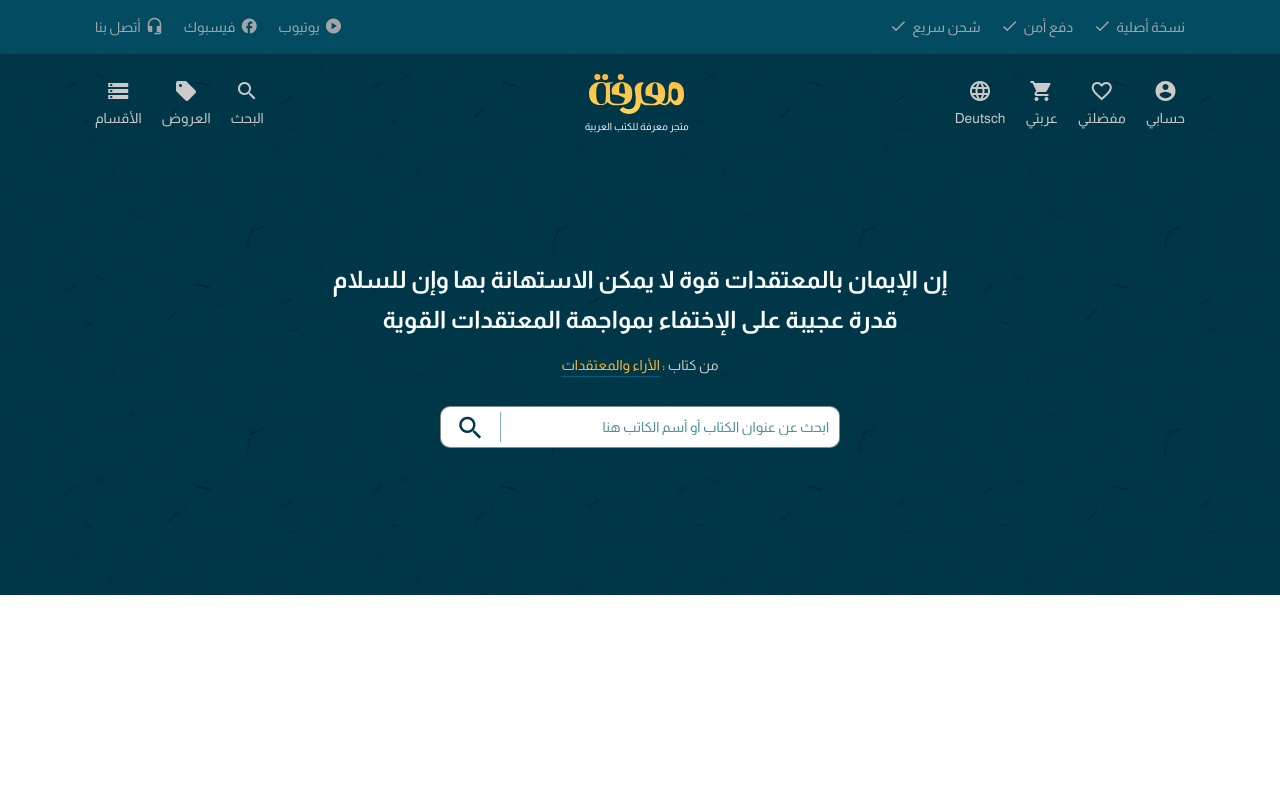
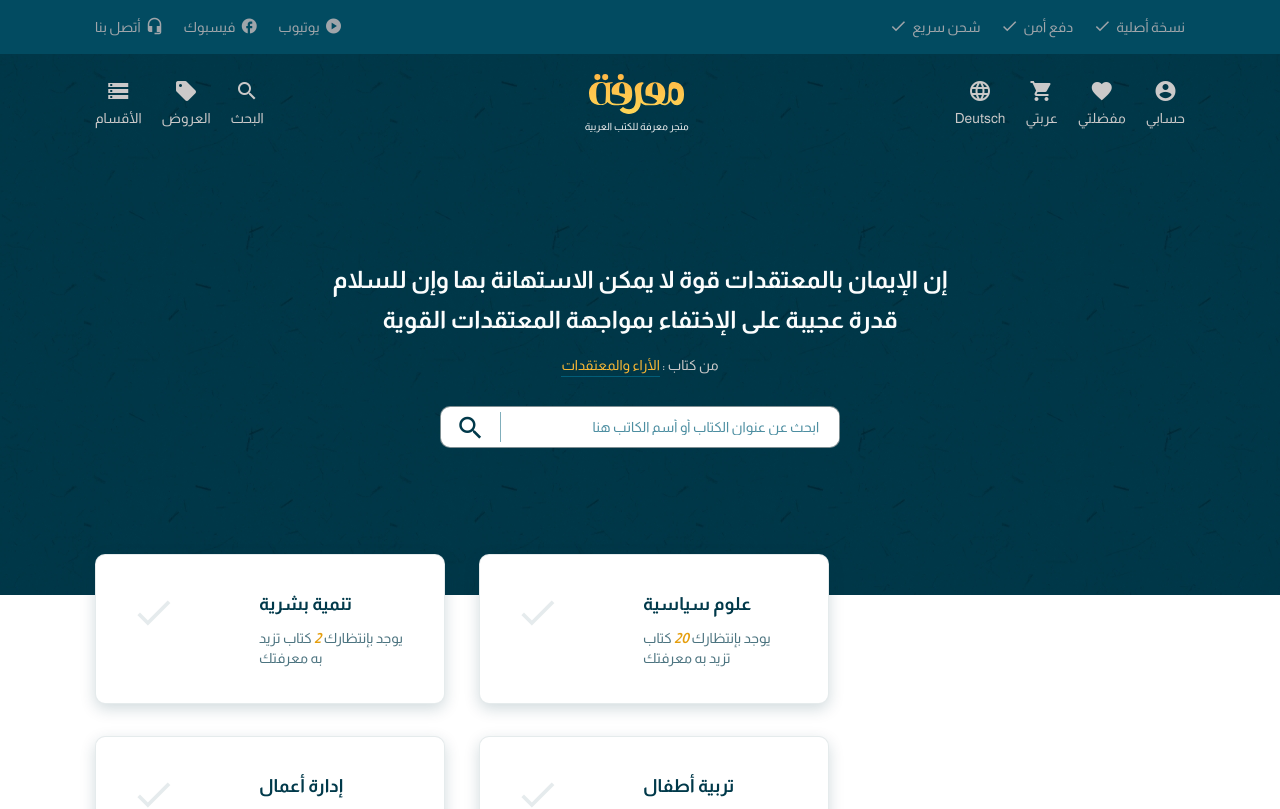
Before and after one commit to Moha-Agha/PR-marifa-F, a React (Create React App) app: page / in a window 1280 px wide. Shown: the top 809 px of the page. Built offline with nearby package versions, Linux system fonts and the light colour scheme; the HTML template or start-up script is replaced by a standard one.

Commit message:
add section card without icon

```diff
--- a/src/localization/ar/Language.js
+++ b/src/localization/ar/Language.js
@@ -19,3 +19,7 @@ export const QUOTE_LOCA = {
 export const SEARCH_LOCA = {
                         "searchPlaceholder":"ابحث عن عنوان الكتاب أو أسم الكاتب هنا",
                         }
+export const SECTION_CARD_LOCA = {
+                        "thereIs":"يوجد بإنتظارك",
+                        "ToIncreaseYourKnowledge":"كتاب تزيد به معرفتك",
+                        }
--- a/src/screens/home/Home.js
+++ b/src/screens/home/Home.js
@@ -1,10 +1,19 @@
 import React from 'react';
 import HeroImage from './components/heroImage/HeroImage';
+import SectionCard from '../../shared/sectionCard/SectionCard';
 
 const Home = () => {
     return (
         <>
             <HeroImage/>
+           <div className="sections-cards container">
+               <SectionCard title="تنمية بشرية" content="2"/>
+               <SectionCard title="علوم سياسية" content="20"/>
+               <SectionCard title="إدارة أعمال" content="51"/>
+               <SectionCard title="تربية أطفال" content="9"/>
+               <SectionCard title="روايات ادبية" content="19"/>
+               <SectionCard title="عرض كل الأقسام" content="2"/>
+           </div>
         </>
     )
 }
--- a/src/screens/home/components/search/search.scss
+++ b/src/screens/home/components/search/search.scss
@@ -24,7 +24,7 @@
         width: 340px ;
         border: none;
         direction: $direction;
-        padding: 0 10px;
+        padding: 0 20px 0 0;
         font-size: map-get($font-sizes, 'xs' );
 
         &::placeholder{
--- a/src/shared/nav/Nav.js
+++ b/src/shared/nav/Nav.js
@@ -24,7 +24,7 @@ const Nav = () => {
             <div className='body-nav container'>
             <div className='body-nav_shopping-nav-items'>
                 <li>{NAV_LOCA.myAccount}<i className="material-icons md-24">account_circle</i></li>
-                <li>{NAV_LOCA.myFavourite}<i className="material-icons md-24">favorite_border</i></li>
+                <li>{NAV_LOCA.myFavourite}<i className="material-icons md-24">favorite</i></li>
                 <li>{NAV_LOCA.myCart}<i className="material-icons md-24">local_grocery_store</i></li>
                 <li>{NAV_LOCA.german}<i className="material-icons md-24">language</i></li>
             </div>
--- /dev/null
+++ b/src/shared/sectionCard/SectionCard.js
@@ -0,0 +1,16 @@
+import React from 'react';
+import {SECTION_CARD_LOCA} from '../../localization/ar/Language';
+
+const SectionCard = ({title, content}) => {
+    return (
+        <div className="section-card">
+            <div className="section-card_info">
+            <span className="section-card_title">{title}</span>
+            <span className="section-card_content"> {SECTION_CARD_LOCA.thereIs} <i>{content}</i> {SECTION_CARD_LOCA.ToIncreaseYourKnowledge}</span>
+            </div>
+            <div className="section-card_icon material-icons">done</div>
+        </div>
+    )
+}
+
+export default SectionCard
--- /dev/null
+++ b/src/shared/sectionCard/sectionCard.scss
@@ -0,0 +1,44 @@
+.sections-cards{
+    display: grid;
+    grid-template-columns: repeat(auto-fit, minmax(350px, 352px));
+    column-gap: 32px;
+    row-gap: 32px;
+}
+.section-card{
+    display: flex;
+    flex-flow: row nowrap;
+    justify-content: space-between;
+    width: 350px;
+    height: 150px;
+    padding: 35px;
+    background-color: $white;
+    border-radius: $border-radius;
+    border: 0.001rem solid rgba($brand-prime, 0.1);
+    @include shadow-card;
+    direction: $direction;
+}
+.section-card_info{
+    display: flex;
+    flex-flow: column nowrap;
+    justify-content: center;
+    color: $brand-prime;
+}
+.section-card_title{
+font-size: map-get($font-sizes , 'm' );
+font-weight: bold;
+margin-bottom: 10px;
+}
+.section-card_content{
+    font-size: map-get($font-sizes , 'xs' );
+    width: 150px;
+    line-height: 20px;
+    color: rgba($brand-prime, 0.7);
+    i{
+        color: $brand-secondary--2;
+        font-weight: bolder;
+    }
+}
+.section-card_icon{
+    font-size: 45px;
+    color: rgba($brand-prime, 0.1);
+}
--- a/src/theme/App.scss
+++ b/src/theme/App.scss
@@ -21,6 +21,7 @@
 @import '../shared/nav/nav.scss';
 @import '../shared/pagination/pagination.scss';
 @import '../shared/preloader/preloader.scss';
+@import '../shared/sectionCard/sectionCard.scss';
 
 
 // screens components
--- a/src/theme/shadows.scss
+++ b/src/theme/shadows.scss
@@ -1,9 +1,10 @@
+
+ @mixin shadow-card() {
+       box-shadow: 0 0.5rem 1.5rem 0 rgba($brand-prime, 0.18);
+     }
+
 // @mixin add-shadow-0() {
 //   box-shadow: none;
-// }
-
-// @mixin add-shadow-blue() {
-//   box-shadow: 0 0.5rem 1.5rem 0 rgba($brand-color, 0.18);
 // }
 
 // @mixin add-shadow-xs() {
```
Also changed, not shown: src/shared/sectionCard/redux/Actions.js (added), src/shared/sectionCard/redux/Constants.js (added), src/shared/sectionCard/redux/Reducers.js (added).
